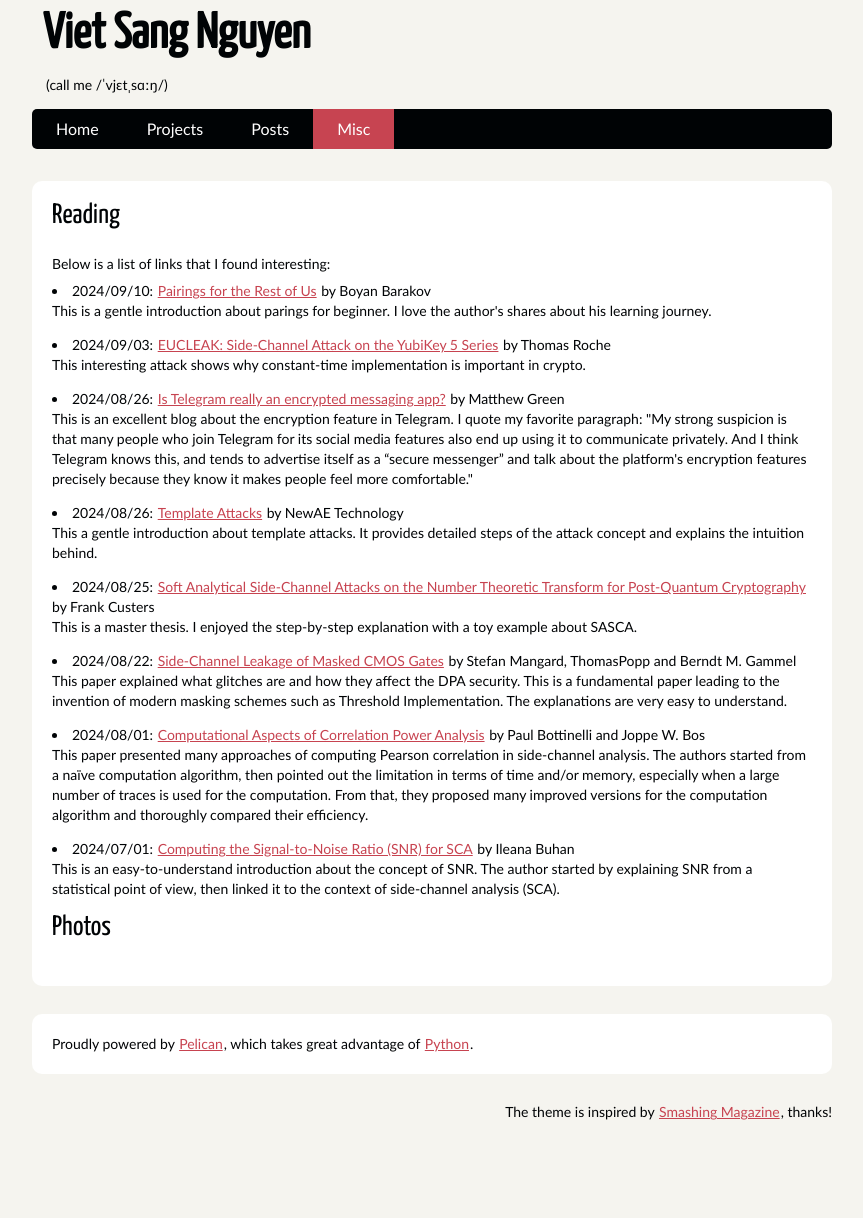
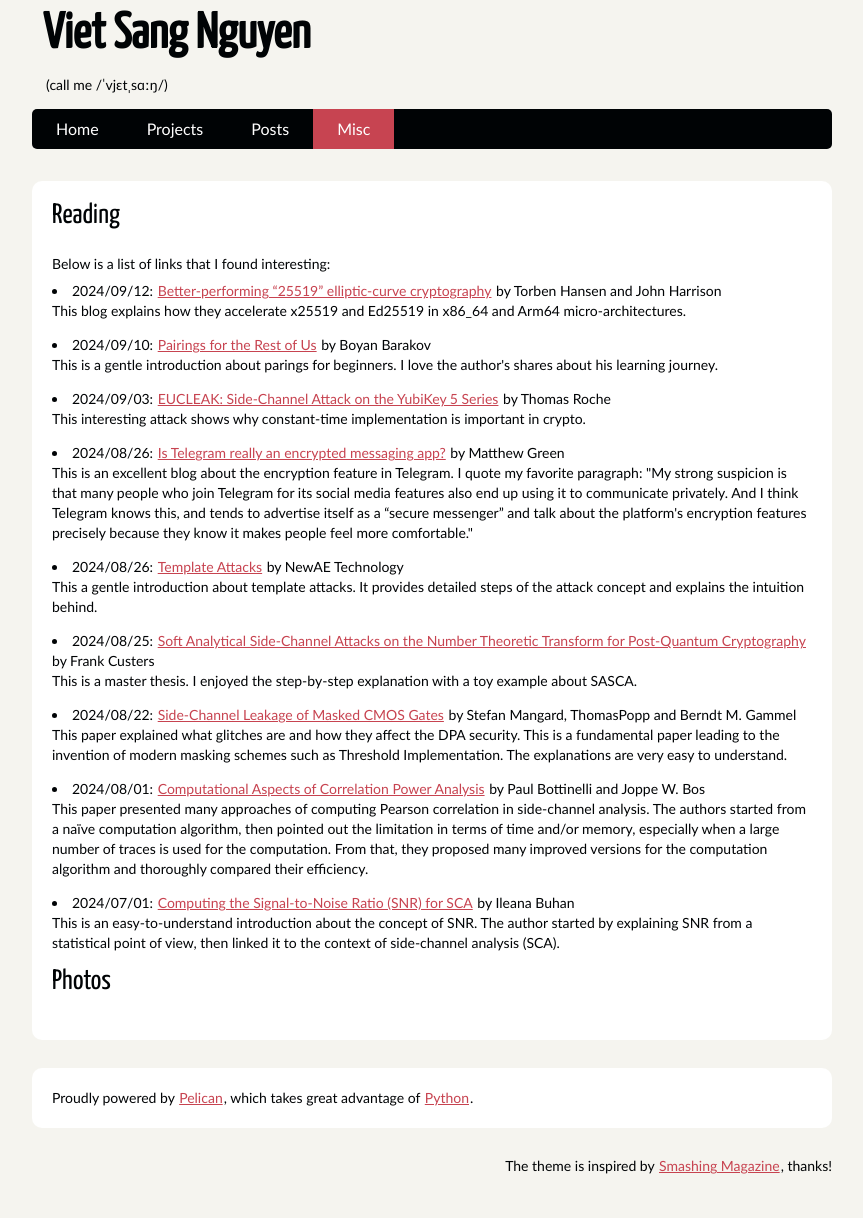
Before and after one commit to nvietsang/nvietsang.github.io, a Jekyll site: the page built from misc.html, in a window 1280 px wide. Shown: the whole page, without its empty margins (208-1071 px from the left). Built offline with Jekyll 4.4.1, drawn with Linux system fonts in a browser that asks for light colours; before the commit the page ends 1164 px from its top, so only the background shows below that.

Commit message:
add reading material

```diff
--- a/misc.html
+++ b/misc.html
@@ -5,12 +5,21 @@ layout: default
 <section id="content" class="body">
     <h1> Reading </h1>
     Below is a list of links that I found interesting:
+
+        <li>
+            2024/09/12:
+            <a href="https://www.amazon.science/blog/better-performing-25519-elliptic-curve-cryptography">Better-performing “25519” elliptic-curve cryptography</a>
+            by Torben Hansen and John Harrison
+            <br>
+            This blog explains how they accelerate x25519 and Ed25519 in x86_64 and Arm64 micro-architectures.
+        </li>
+
         <li>
             2024/09/10:
             <a href="https://hackmd.io/@brozorec/pairings-for-the-rest-of-us-1">Pairings for the Rest of Us</a>
             by Boyan Barakov
             <br>
-            This is a gentle introduction about parings for beginner. I love the author's shares about his learning journey.
+            This is a gentle introduction about parings for beginners. I love the author's shares about his learning journey.
         </li>
 
         <li>
```
